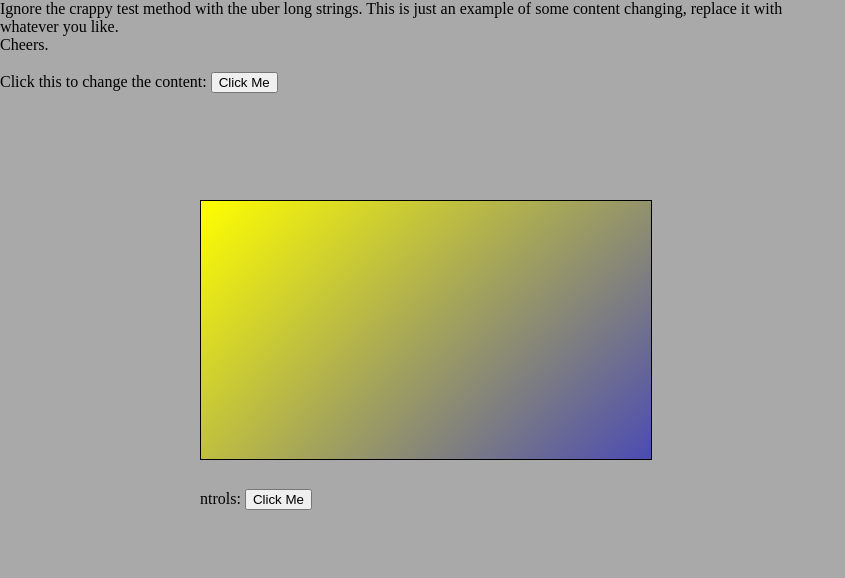
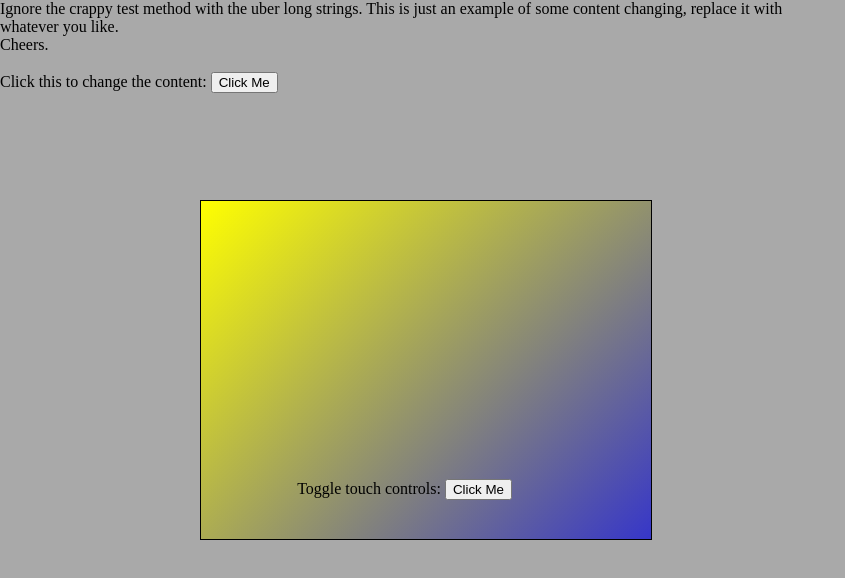
Before and after one commit to ceirbus/test-project, an Angular app: page / in a window 1280 px wide. Shown: the top 578 px of the page, without its empty margins (0-845 px from the left). Built offline with nearby package versions, Linux system fonts and the light colour scheme.

Commit message:
change test button placement and min height/width

```diff
--- a/src/app/app.component.css
+++ b/src/app/app.component.css
@@ -3,7 +3,9 @@
     top: 200px;
     left: 200px;
     width: 40vw;
+    min-width: 400px;
     height: 40vh;
+    min-height: 400px;
     overflow: hidden;
     background: transparent;
 }
--- a/src/app/content-scroll/content-scroll.component.css
+++ b/src/app/content-scroll/content-scroll.component.css
@@ -123,7 +123,7 @@
 /*for demo only*/
 .toggleTouch {
     position: absolute;
-    bottom: 10px;
-    right: 400px;
+    bottom: 100px;
+    right: 200px;
     white-space: nowrap;
 }
```
